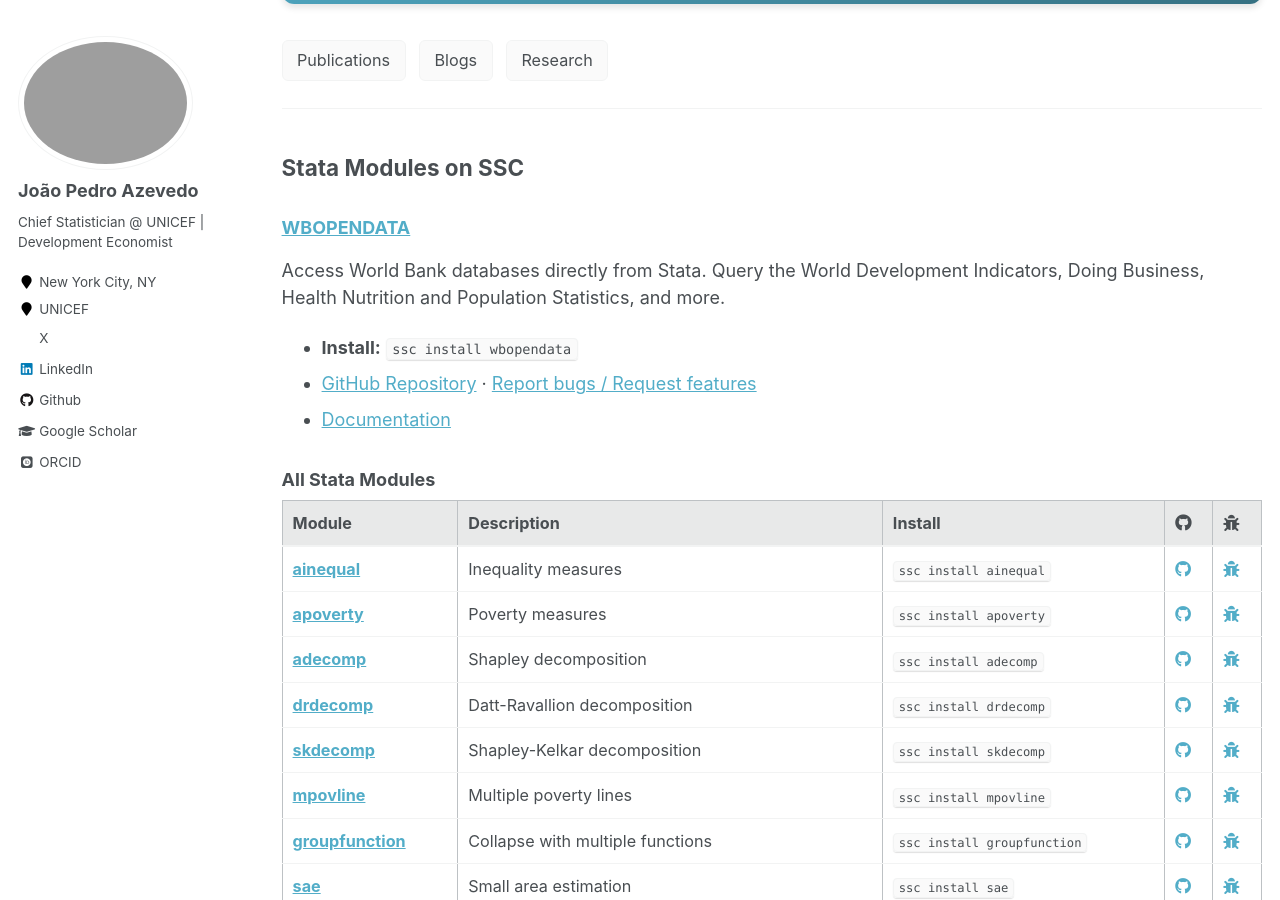
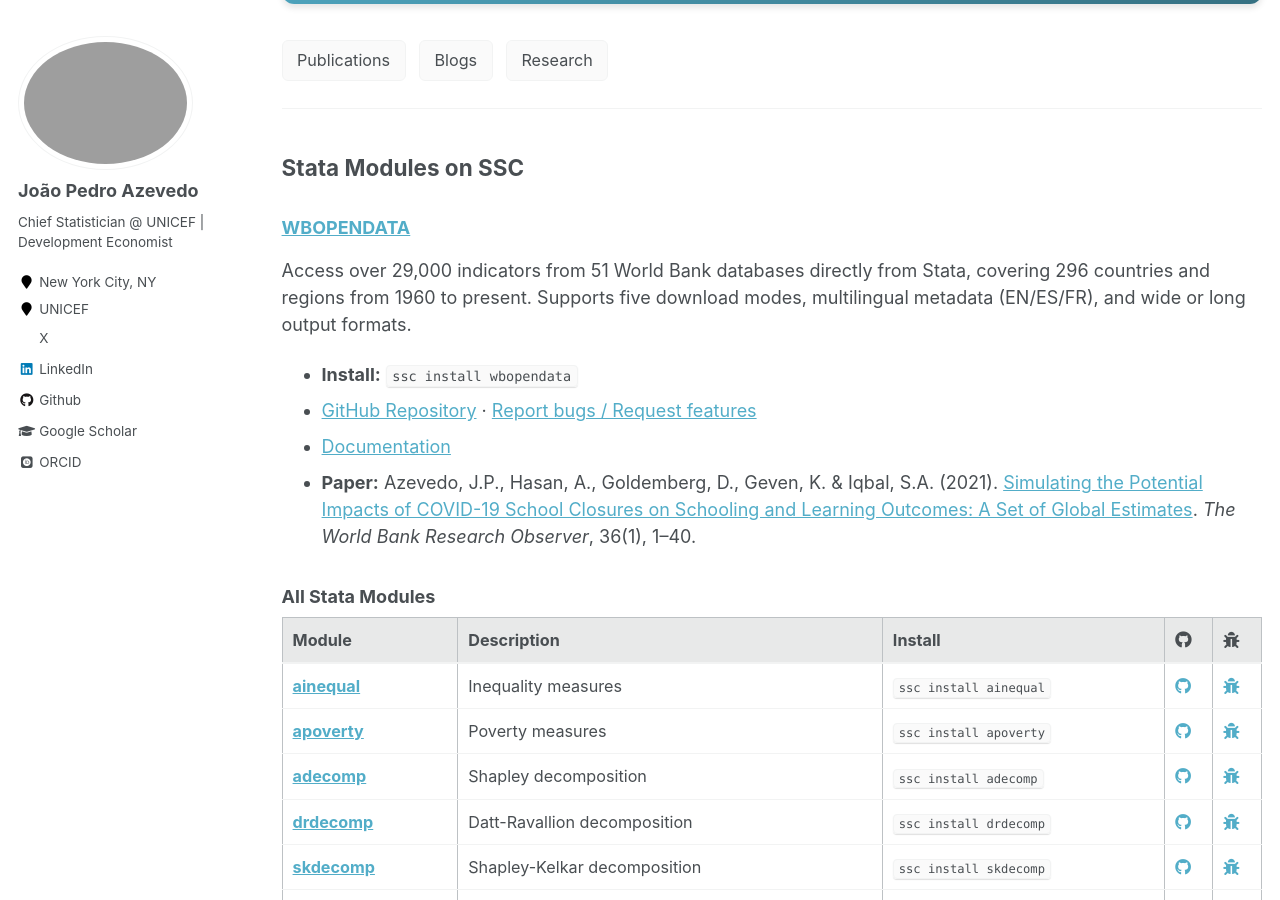
Before and after one commit to jpazvd/jpazvd.github.io, a Jekyll site: the page built from _pages/software.md, in a window 1280 px wide and 900 px high, scrolled down 470 px. Built offline with Jekyll 4.4.1, drawn with Linux system fonts in a browser that asks for light colours; some web fonts are replaced; part of the change alters nothing that is shown.

Commit message:
sync: update from dev repo
Synced from: jpazvd/jpazvd.github.io-dev@8ecccae9303e390ba3846fc1fd6ac8663f8f9c44

```diff
--- a/_pages/software.md
+++ b/_pages/software.md
@@ -50,13 +50,13 @@ description: "Stata modules and data analytics tools by João Pedro Azevedo incl
 
 <h3><a href="https://ideas.repec.org/c/boc/bocode/s457234.html" target="_blank">WBOPENDATA</a></h3>
 <p>
-  Access World Bank databases directly from Stata. Query the World Development Indicators,
-  Doing Business, Health Nutrition and Population Statistics, and more.
+  Access over 29,000 indicators from 51 World Bank databases directly from Stata, covering 296 countries and regions from 1960 to present. Supports five download modes, multilingual metadata (EN/ES/FR), and wide or long output formats.
 </p>
 <ul>
   <li><strong>Install:</strong> <code>ssc install wbopendata</code></li>
-  <li><a href="https://github.com/jpazvd/wbopendata" target="_blank">GitHub Repository</a> · <a href="https://github.com/jpazvd/wbopendata/issues" target="_blank">Report bugs / Request features</a></li>
+  <li><a href="https://github.com/jpazvd/wbopendata" target="_blank">GitHub Repository</a> · <a href="https://github.com/jpazvd/wbopendata/issues/new" target="_blank">Report bugs / Request features</a></li>
   <li><a href="https://datahelpdesk.worldbank.org/knowledgebase/articles/889464-wbopendata-stata-module-to-access-world-bank-databases" target="_blank">Documentation</a></li>
+  <li><strong>Paper:</strong> Azevedo, J.P., Hasan, A., Goldemberg, D., Geven, K. &amp; Iqbal, S.A. (2021). <a href="https://doi.org/10.1093/wbro/lkab003" target="_blank">Simulating the Potential Impacts of COVID-19 School Closures on Schooling and Learning Outcomes: A Set of Global Estimates</a>. <em>The World Bank Research Observer</em>, 36(1), 1–40.</li>
 </ul>
 
 <h3>All Stata Modules</h3>
@@ -77,147 +77,147 @@ description: "Stata modules and data analytics tools by João Pedro Azevedo incl
       <td>Inequality measures</td>
       <td><code>ssc install ainequal</code></td>
       <td><a href="https://github.com/jpazvd/ainequal" target="_blank" title="GitHub repo"><i class="fab fa-github"></i></a></td>
-      <td><a href="https://github.com/jpazvd/ainequal/issues" target="_blank" title="Report bug or request feature"><i class="fas fa-bug"></i></a></td>
+      <td><a href="https://github.com/jpazvd/ainequal/issues/new" target="_blank" title="Report bug or request feature"><i class="fas fa-bug"></i></a></td>
     </tr>
     <tr>
       <td><strong><a href="https://ideas.repec.org/c/boc/bocode/s456750.html" target="_blank">apoverty</a></strong></td>
       <td>Poverty measures</td>
       <td><code>ssc install apoverty</code></td>
       <td><a href="https://github.com/jpazvd/apoverty" target="_blank" title="GitHub repo"><i class="fab fa-github"></i></a></td>
-      <td><a href="https://github.com/jpazvd/apoverty/issues" target="_blank" title="Report bug or request feature"><i class="fas fa-bug"></i></a></td>
+      <td><a href="https://github.com/jpazvd/apoverty/issues/new" target="_blank" title="Report bug or request feature"><i class="fas fa-bug"></i></a></td>
     </tr>
     <tr>
       <td><strong><a href="https://ideas.repec.org/c/boc/bocode/s457562.html" target="_blank">adecomp</a></strong></td>
       <td>Shapley decomposition</td>
       <td><code>ssc install adecomp</code></td>
       <td><a href="https://github.com/jpazvd/adecomp" target="_blank" title="GitHub repo"><i class="fab fa-github"></i></a></td>
-      <td><a href="https://github.com/jpazvd/adecomp/issues" target="_blank" title="Report bug or request feature"><i class="fas fa-bug"></i></a></td>
+      <td><a href="https://github.com/jpazvd/adecomp/issues/new" target="_blank" title="Report bug or request feature"><i class="fas fa-bug"></i></a></td>
     </tr>
     <tr>
       <td><strong><a href="https://ideas.repec.org/c/boc/bocode/s457563.html" target="_blank">drdecomp</a></strong></td>
       <td>Datt-Ravallion decomposition</td>
       <td><code>ssc install drdecomp</code></td>
       <td><a href="https://github.com/jpazvd/drdecomp" target="_blank" title="GitHub repo"><i class="fab fa-github"></i></a></td>
-      <td><a href="https://github.com/jpazvd/drdecomp/issues" target="_blank" title="Report bug or request feature"><i class="fas fa-bug"></i></a></td>
+      <td><a href="https://github.com/jpazvd/drdecomp/issues/new" target="_blank" title="Report bug or request feature"><i class="fas fa-bug"></i></a></td>
     </tr>
     <tr>
       <td><strong><a href="https://ideas.repec.org/c/boc/bocode/s457564.html" target="_blank">skdecomp</a></strong></td>
       <td>Shapley-Kelkar decomposition</td>
       <td><code>ssc install skdecomp</code></td>
       <td><a href="https://github.com/jpazvd/skdecomp" target="_blank" title="GitHub repo"><i class="fab fa-github"></i></a></td>
-      <td><a href="https://github.com/jpazvd/skdecomp/issues" target="_blank" title="Report bug or request feature"><i class="fas fa-bug"></i></a></td>
+      <td><a href="https://github.com/jpazvd/skdecomp/issues/new" target="_blank" title="Report bug or request feature"><i class="fas fa-bug"></i></a></td>
     </tr>
     <tr>
       <td><strong><a href="https://ideas.repec.org/c/boc/bocode/s457565.html" target="_blank">mpovline</a></strong></td>
       <td>Multiple poverty lines</td>
       <td><code>ssc install mpovline</code></td>
       <td><a href="https://github.com/jpazvd/mpovline" target="_blank" title="GitHub repo"><i class="fab fa-github"></i></a></td>
-      <td><a href="https://github.com/jpazvd/mpovline/issues" target="_blank" title="Report bug or request feature"><i class="fas fa-bug"></i></a></td>
+      <td><a href="https://github.com/jpazvd/mpovline/issues/new" target="_blank" title="Report bug or request feature"><i class="fas fa-bug"></i></a></td>
     </tr>
     <tr>
       <td><strong><a href="https://ideas.repec.org/c/boc/bocode/s458475.html" target="_blank">groupfunction</a></strong></td>
       <td>Collapse with multiple functions</td>
       <td><code>ssc install groupfunction</code></td>
       <td><a href="https://github.com/jpazvd/groupfunction" target="_blank" title="GitHub repo"><i class="fab fa-github"></i></a></td>
-      <td><a href="https://github.com/jpazvd/groupfunction/issues" target="_blank" title="Report bug or request feature"><i class="fas fa-bug"></i></a></td>
+      <td><a href="https://github.com/jpazvd/groupfunction/issues/new" target="_blank" title="Report bug or request feature"><i class="fas fa-bug"></i></a></td>
     </tr>
     <tr>
       <td><strong><a href="https://ideas.repec.org/c/boc/bocode/s458525.html" target="_blank">sae</a></strong></td>
       <td>Small area estimation</td>
       <td><code>ssc install sae</code></td>
       <td><a href="https://github.com/jpazvd/sae" target="_blank" title="GitHub repo"><i class="fab fa-github"></i></a></td>
-      <td><a href="https://github.com/jpazvd/sae/issues" target="_blank" title="Report bug or request feature"><i class="fas fa-bug"></i></a></td>
+      <td><a href="https://github.com/jpazvd/sae/issues/new" target="_blank" title="Report bug or request feature"><i class="fas fa-bug"></i></a></td>
     </tr>
     <tr>
       <td><strong><a href="https://ideas.repec.org/c/boc/bocode/s458495.html" target="_blank">fhsae</a></strong></td>
       <td>Fay-Herriot small area estimation</td>
       <td><code>ssc install fhsae</code></td>
       <td><a href="https://github.com/jpazvd/fhsae" target="_blank" title="GitHub repo"><i class="fab fa-github"></i></a></td>
-      <td><a href="https://github.com/jpazvd/fhsae/issues" target="_blank" title="Report bug or request feature"><i class="fas fa-bug"></i></a></td>
+      <td><a href="https://github.com/jpazvd/fhsae/issues/new" target="_blank" title="Report bug or request feature"><i class="fas fa-bug"></i></a></td>
     </tr>
     <tr>
       <td><strong><a href="https://ideas.repec.org/c/boc/bocode/s457191.html" target="_blank">hoi</a></strong></td>
       <td>Human Opportunity Index</td>
       <td><code>ssc install hoi</code></td>
       <td><a href="https://github.com/jpazvd/hoi" target="_blank" title="GitHub repo"><i class="fab fa-github"></i></a></td>
-      <td><a href="https://github.com/jpazvd/hoi/issues" target="_blank" title="Report bug or request feature"><i class="fas fa-bug"></i></a></td>
+      <td><a href="https://github.com/jpazvd/hoi/issues/new" target="_blank" title="Report bug or request feature"><i class="fas fa-bug"></i></a></td>
     </tr>
     <tr>
       <td><strong><a href="https://ideas.repec.org/c/boc/bocode/s449001.html" target="_blank">dfl</a></strong></td>
       <td>DiNardo-Fortin-Lemieux decomposition</td>
       <td><code>ssc install dfl</code></td>
       <td><a href="https://github.com/jpazvd/dfl" target="_blank" title="GitHub repo"><i class="fab fa-github"></i></a></td>
-      <td><a href="https://github.com/jpazvd/dfl/issues" target="_blank" title="Report bug or request feature"><i class="fas fa-bug"></i></a></td>
+      <td><a href="https://github.com/jpazvd/dfl/issues/new" target="_blank" title="Report bug or request feature"><i class="fas fa-bug"></i></a></td>
     </tr>
     <tr>
       <td><strong><a href="https://ideas.repec.org/c/boc/bocode/s437001.html" target="_blank">grqreg</a></strong></td>
       <td>Graphical quantile regression</td>
       <td><code>ssc install grqreg</code></td>
       <td><a href="https://github.com/jpazvd/grqreg" target="_blank" title="GitHub repo"><i class="fab fa-github"></i></a></td>
-      <td><a href="https://github.com/jpazvd/grqreg/issues" target="_blank" title="Report bug or request feature"><i class="fas fa-bug"></i></a></td>
+      <td><a href="https://github.com/jpazvd/grqreg/issues/new" target="_blank" title="Report bug or request feature"><i class="fas fa-bug"></i></a></td>
     </tr>
     <tr>
       <td><strong><a href="https://ideas.repec.org/c/boc/bocode/s419501.html" target="_blank">outtable</a></strong></td>
       <td>Export matrix to LaTeX table</td>
       <td><code>ssc install outtable</code></td>
       <td><a href="https://github.com/jpazvd/outtable" target="_blank" title="GitHub repo"><i class="fab fa-github"></i></a></td>
-      <td><a href="https://github.com/jpazvd/outtable/issues" target="_blank" title="Report bug or request feature"><i class="fas fa-bug"></i></a></td>
+      <td><a href="https://github.com/jpazvd/outtable/issues/new" target="_blank" title="Report bug or request feature"><i class="fas fa-bug"></i></a></td>
     </tr>
     <tr>
       <td><strong><a href="https://ideas.repec.org/c/boc/bocode/s456749.html" target="_blank">alorenz</a></strong></td>
       <td>Lorenz and concentration curves</td>
       <td><code>ssc install alorenz</code></td>
       <td><a href="https://github.com/jpazvd/alorenz" target="_blank" title="GitHub repo"><i class="fab fa-github"></i></a></td>
-      <td><a href="https://github.com/jpazvd/alorenz/issues" target="_blank" title="Report bug or request feature"><i class="fas fa-bug"></i></a></td>
+      <td><a href="https://github.com/jpazvd/alorenz/issues/new" target="_blank" title="Report bug or request feature"><i class="fas fa-bug"></i></a></td>
     </tr>
     <tr>
       <td><strong><a href="https://ideas.repec.org/c/boc/bocode/s456752.html" target="_blank">isopoverty</a></strong></td>
       <td>Iso-poverty curves</td>
       <td><code>ssc install isopoverty</code></td>
       <td><a href="https://github.com/jpazvd/isopoverty" target="_blank" title="GitHub repo"><i class="fab fa-github"></i></a></td>
-      <td><a href="https://github.com/jpazvd/isopoverty/issues" target="_blank" title="Report bug or request feature"><i class="fas fa-bug"></i></a></td>
+      <td><a href="https://github.com/jpazvd/isopoverty/issues/new" target="_blank" title="Report bug or request feature"><i class="fas fa-bug"></i></a></td>
     </tr>
     <tr>
       <td><strong><a href="https://ideas.repec.org/c/boc/bocode/s456751.html" target="_blank">changemean</a></strong></td>
       <td>Mean vs distribution effects</td>
       <td><code>ssc install changemean</code></td>
       <td><a href="https://github.com/jpazvd/changemean" target="_blank" title="GitHub repo"><i class="fab fa-github"></i></a></td>
-      <td><a href="https://github.com/jpazvd/changemean/issues" target="_blank" title="Report bug or request feature"><i class="fas fa-bug"></i></a></td>
+      <td><a href="https://github.com/jpazvd/changemean/issues/new" target="_blank" title="Report bug or request feature"><i class="fas fa-bug"></i></a></td>
     </tr>
     <tr>
       <td><strong><a href="https://ideas.repec.org/c/boc/bocode/s456987.html" target="_blank">mol</a></strong></td>
       <td>Effective literacy index (Basu-Foster)</td>
       <td><code>ssc install mol</code></td>
       <td><a href="https://github.com/jpazvd/mol" target="_blank" title="GitHub repo"><i class="fab fa-github"></i></a></td>
-      <td><a href="https://github.com/jpazvd/mol/issues" target="_blank" title="Report bug or request feature"><i class="fas fa-bug"></i></a></td>
+      <td><a href="https://github.com/jpazvd/mol/issues/new" target="_blank" title="Report bug or request feature"><i class="fas fa-bug"></i></a></td>
     </tr>
     <tr>
       <td><strong><a href="https://ideas.repec.org/c/boc/bocode/s457125.html" target="_blank">turnbull</a></strong></td>
       <td>Willingness-to-pay estimation</td>
       <td><code>ssc install turnbull</code></td>
       <td><a href="https://github.com/jpazvd/turnbull" target="_blank" title="GitHub repo"><i class="fab fa-github"></i></a></td>
-      <td><a href="https://github.com/jpazvd/turnbull/issues" target="_blank" title="Report bug or request feature"><i class="fas fa-bug"></i></a></td>
+      <td><a href="https://github.com/jpazvd/turnbull/issues/new" target="_blank" title="Report bug or request feature"><i class="fas fa-bug"></i></a></td>
     </tr>
     <tr>
       <td><strong><a href="https://ideas.repec.org/c/boc/bocode/s457126.html" target="_blank">spike</a></strong></td>
       <td>Zero willingness-to-pay</td>
       <td><code>ssc install spike</code></td>
       <td><a href="https://github.com/jpazvd/spike" target="_blank" title="GitHub repo"><i class="fab fa-github"></i></a></td>
-      <td><a href="https://github.com/jpazvd/spike/issues" target="_blank" title="Report bug or request feature"><i class="fas fa-bug"></i></a></td>
+      <td><a href="https://github.com/jpazvd/spike/issues/new" target="_blank" title="Report bug or request feature"><i class="fas fa-bug"></i></a></td>
     </tr>
     <tr>
       <td><strong><a href="https://ideas.repec.org/c/boc/bocode/s436001.html" target="_blank">factortest</a></strong></td>
       <td>Tests for factor analysis</td>
       <td><code>ssc install factortest</code></td>
       <td><a href="https://github.com/jpazvd/factortest" target="_blank" title="GitHub repo"><i class="fab fa-github"></i></a></td>
-      <td><a href="https://github.com/jpazvd/factortest/issues" target="_blank" title="Report bug or request feature"><i class="fas fa-bug"></i></a></td>
+      <td><a href="https://github.com/jpazvd/factortest/issues/new" target="_blank" title="Report bug or request feature"><i class="fas fa-bug"></i></a></td>
     </tr>
     <tr>
       <td><strong><a href="https://ideas.repec.org/c/boc/bocode/s433202.html" target="_blank">crtest</a></strong></td>
       <td>Cramer-Ridder pooling test</td>
       <td><code>ssc install crtest</code></td>
       <td><a href="https://github.com/jpazvd/crtest" target="_blank" title="GitHub repo"><i class="fab fa-github"></i></a></td>
-      <td><a href="https://github.com/jpazvd/crtest/issues" target="_blank" title="Report bug or request feature"><i class="fas fa-bug"></i></a></td>
+      <td><a href="https://github.com/jpazvd/crtest/issues/new" target="_blank" title="Report bug or request feature"><i class="fas fa-bug"></i></a></td>
     </tr>
   </tbody>
 </table>
```
Also changed, not shown: 1 other file.
